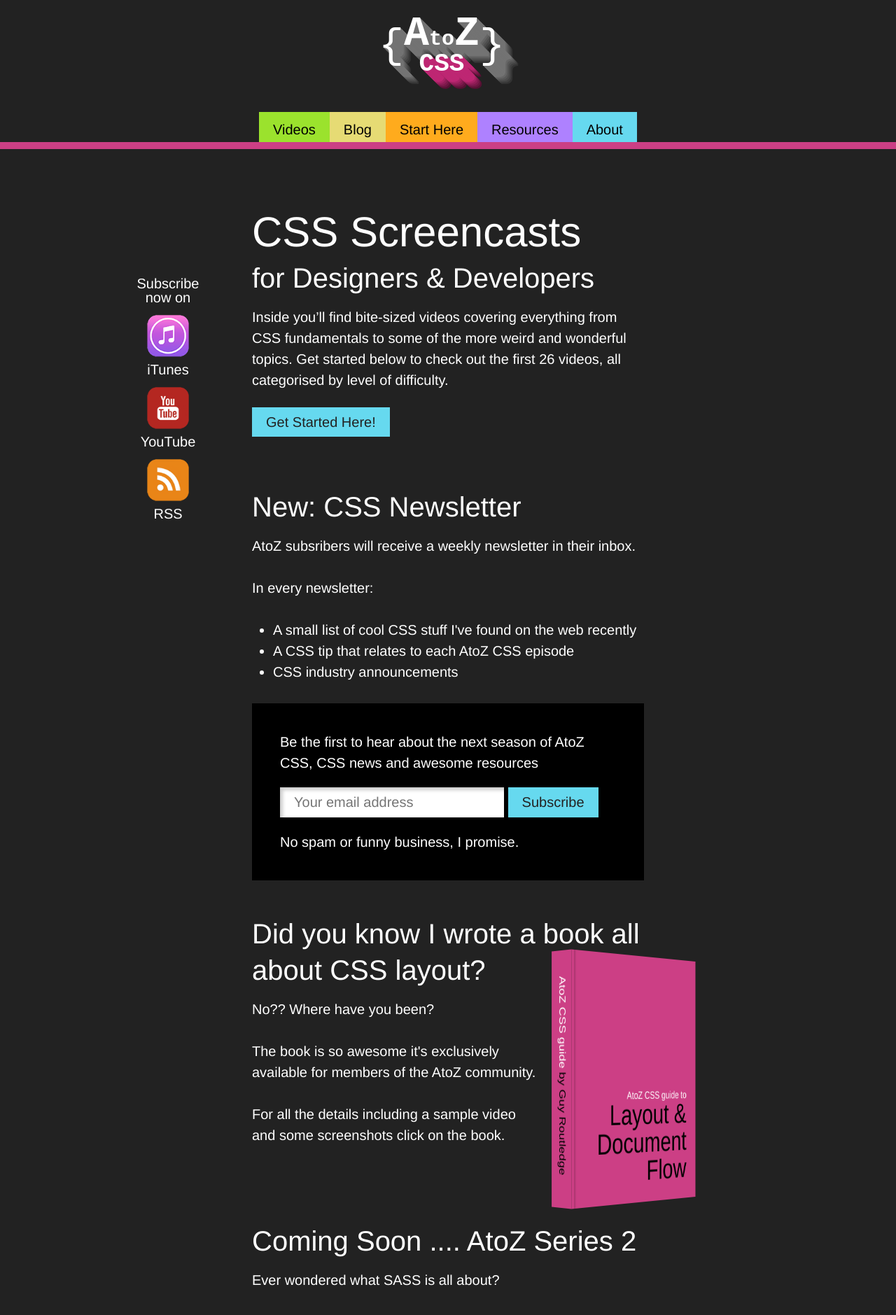
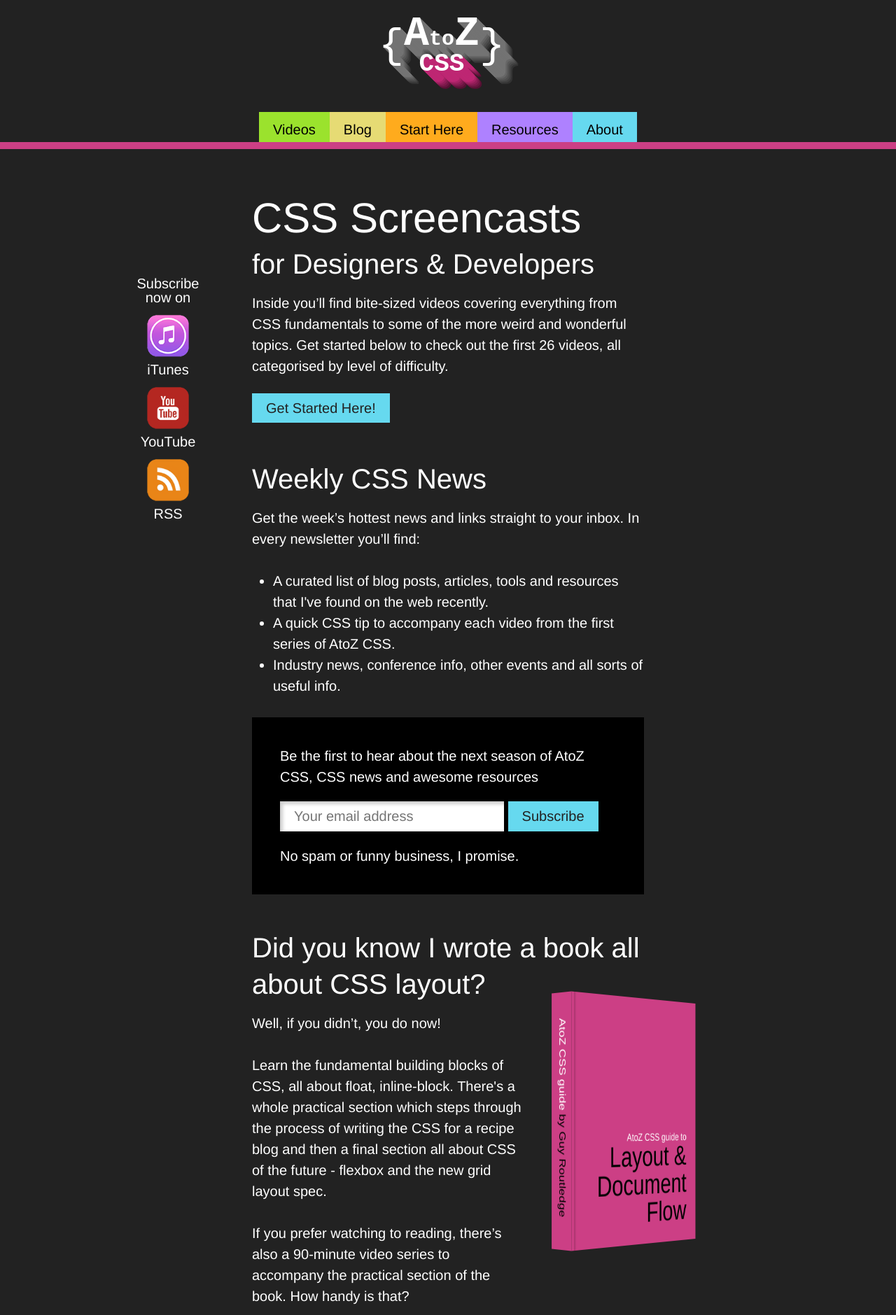
Before and after one commit to guyroutledge/atozcss, a Jekyll site: the page built from index.html, in a window 1280 px wide. Shown: the top 1879 px of the page at 70% size. Built offline with Jekyll 4.4.1, drawn with Linux system fonts in a browser that asks for light colours; the list of posts is cut into pages by our own code; comment, search, counter and statistics services are not loaded; some of the changed text lies outside the part shown.

Commit message:
Update book and Sass teaser copy

```diff
--- a/_includes/twitter-follow.html
+++ b/_includes/twitter-follow.html
@@ -1,8 +1,8 @@
 <div class="twitter-follow">
 	<a href="http://www.twitter.com/guyroutledge"><img class="twitter-avatar" src="/img/me.png"></a>
 	<p class="twitter-copy">
-		stay in touch and
+		<a href="http://www.guyroutledge.co.uk"><img src="/img/twitter.png" alt="Twitter logo"></a>
 		<span>follow <a href="http://www.twitter.com/guyroutledge">@guyroutledge</a></span>
-		<a href="http://www.guyroutledge.co.uk"><img src="/img/twitter.png" alt="Twitter logo"></a>
+		to stay in touch
 	</p>
 </div>
--- a/css/scss/_book.scss
+++ b/css/scss/_book.scss
@@ -176,13 +176,15 @@
 
 .book-buy {
 	@extend %clearfix;
-	margin: 5rem 0;
+	margin: 5rem 0 3rem;
 }
 .book-offer-home {
 	float: right;
+	margin:2em 0 2em 1em;
 
 	.book__container--single {
 		margin-right: -5em;
 		margin-top: -3em;
 	}
+
 }
--- a/css/scss/_layout.scss
+++ b/css/scss/_layout.scss
@@ -70,7 +70,7 @@
 }
 .sass-teaser,
 .css-intro {
-	margin: 4em 0;
+	margin: 3em 0;
 }
 
 //*************************
--- a/index.html
+++ b/index.html
@@ -19,13 +19,12 @@
 		</div>
 
 		<div class="tips-banner">
-			<h2>New: CSS Newsletter</h2>
-			<p>AtoZ subsribers will receive a weekly newsletter in their inbox.</p>
-			<p>In every newsletter:</p>
+			<h2>Weekly CSS News</h2>
+			<p>Get the week’s hottest news and links straight to your inbox. In every newsletter you’ll find:</p>
 			<ul>
-				<li>A small list of cool CSS stuff I've found on the web recently</li>
-				<li>A CSS tip that relates to each AtoZ CSS episode</li>
-				<li>CSS industry announcements</li>
+				<li>A curated list of blog posts, articles, tools and resources that I've found on the web recently.</li>
+				<li>A quick CSS tip to accompany each video from the first series of AtoZ CSS.</li>
+				<li>Industry news, conference info, other events and all sorts of useful info.</li>
 			</ul>
 		</div>
 
@@ -34,7 +33,6 @@
 				{% include form.html %}
 			</div>
 		</section>
-
 
 		<div class="book-buy">
 			<h2>Did you know I wrote a book all about CSS layout?</h2>
@@ -56,18 +54,23 @@
 				</a>
 			</div>
 
-			<p>No?? Where have you been? </p>
-			<p>The book is so awesome it's exclusively available for members of the AtoZ community.</p>
-			<p>For all the details including a sample video and some screenshots click on the book.</p>
-
+			<p>Well, if you didn’t, you do&nbsp;now!</p>
+			<p>Learn the fundamental building blocks of CSS, all about float, inline-block. There's a whole practical
+			section which steps through the process of writing the CSS for a recipe blog and then a final section all
+			about CSS of the future - flexbox and the new grid layout&nbsp;spec.</p>
+			<p>If you prefer watching to reading, there’s also a 90-minute video series to accompany the practical
+			section of the book. How handy is&nbsp;that?</p>
+			<p>You can <a href="/books">check out screenshots from the book</a> and <a href="/books">watch a sample video</a>
+			before checking out with Stripe or Paypal&nbsp;:)</p>
 		</div>
 
 		<div class="sass-teaser">
 			<h2>Coming Soon .... AtoZ Series 2</h2>
-			<p>Ever wondered what SASS is all about?</p>
-			<p>Wonder no longer, series 2 is going to cover everything you need to know to make you a SASS Ninga!</p>
-			<p>Make sure you're on the mailing list so that you get notified of episodes hot off the press.</p>
-
+			<p>I have a confession to make: I hardly ever write CSS any more.</p>
+			<h3>I write <strong>Sass.</strong></h3>
+			<p>Ever wondered what Sass is, what it does or why it’s such a big deal? Well, wonder no longer. The next
+			26-video series is going to cover everything you need to know to make you a Sass&nbsp;Superhero!</p>
+			<p>Make sure you're on the mailing list to hear all about the launch of the next series. But in the&nbsp;meantime...</p>
 		</div>
 	</section>
 
```
Also changed, not shown: _includes/style.css, 1 other file.
